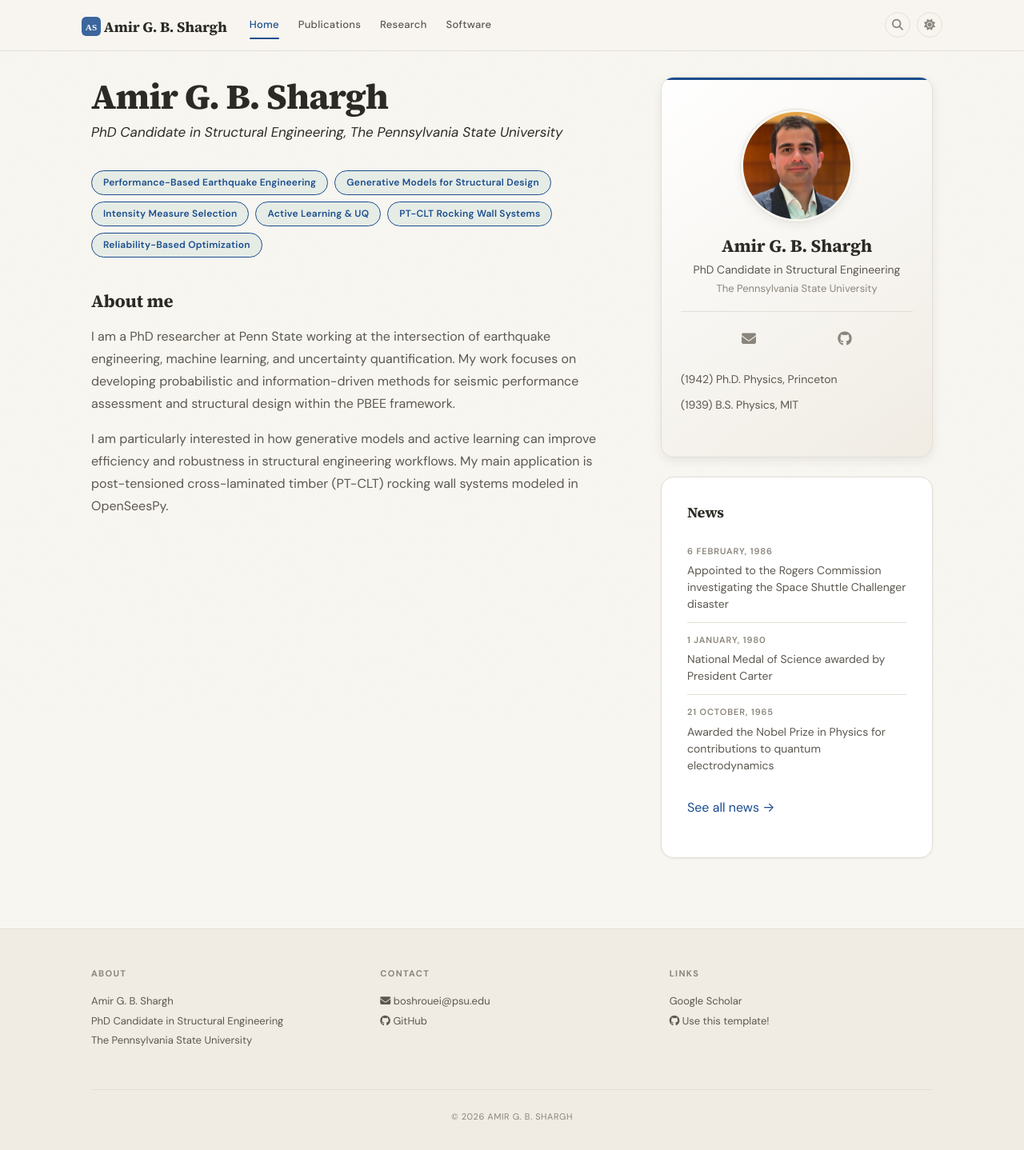
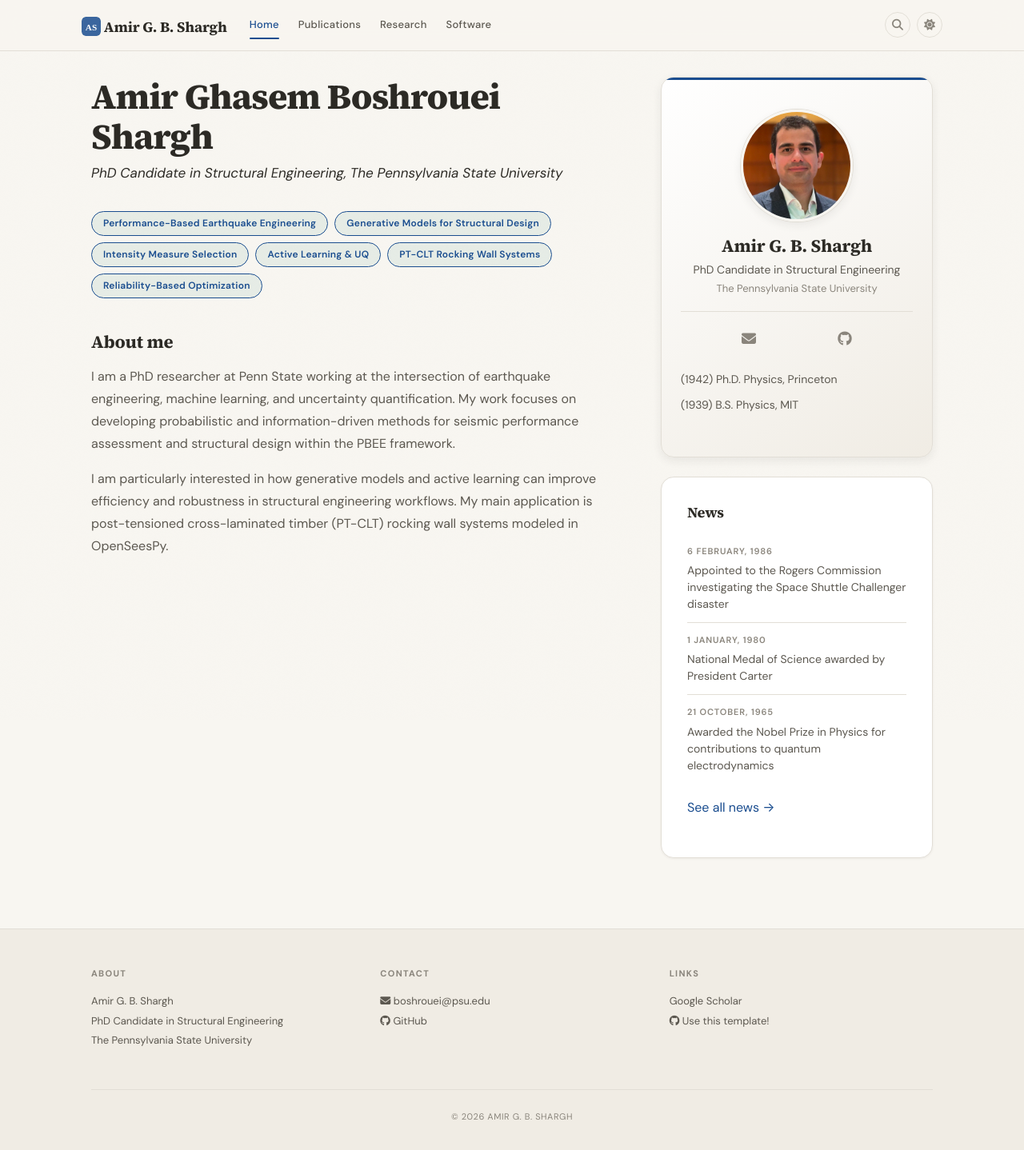
Before and after one commit to AGB-Shargh/AGB-Shargh.github.io, a Jekyll site: the page built from _pages/home.md, in a window 1280 px wide. Shown: the whole page at 80% size. Built offline with Jekyll 4.4.1, drawn with Linux system fonts in a browser that asks for light colours; a style sheet for code colours, icons or effects is not loaded.

Commit message:
Update home.md

```diff
--- a/_pages/home.md
+++ b/_pages/home.md
@@ -5,7 +5,7 @@ sitemap: false
 permalink: /
 ---
 
-<h2 class="home-hero">{{ site.name }}</h2>
+<h2 class="home-hero">{{ site.full_name }}</h2>
 <p class="home-hero-sub">{{ site.title }}, {{ site.institution }}</p>
 
 <div class="chip-container" markdown="0">
```
